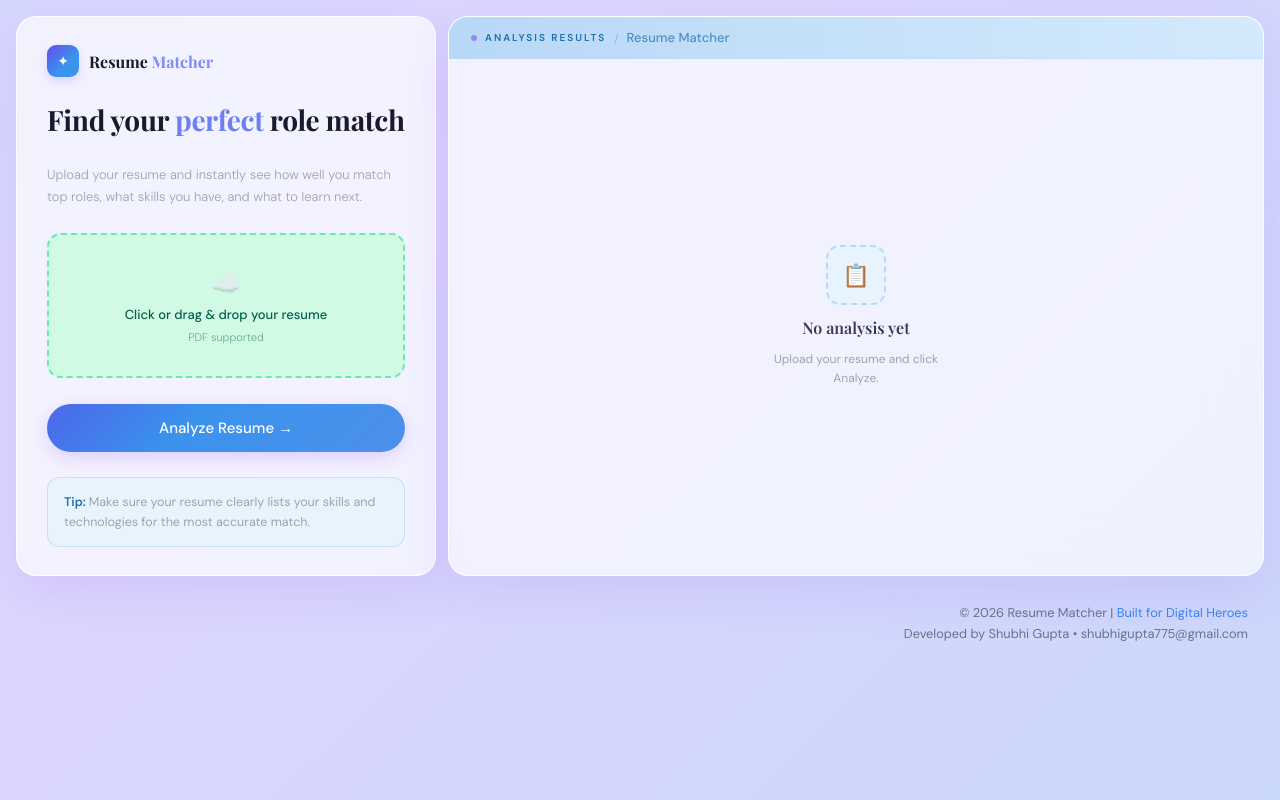
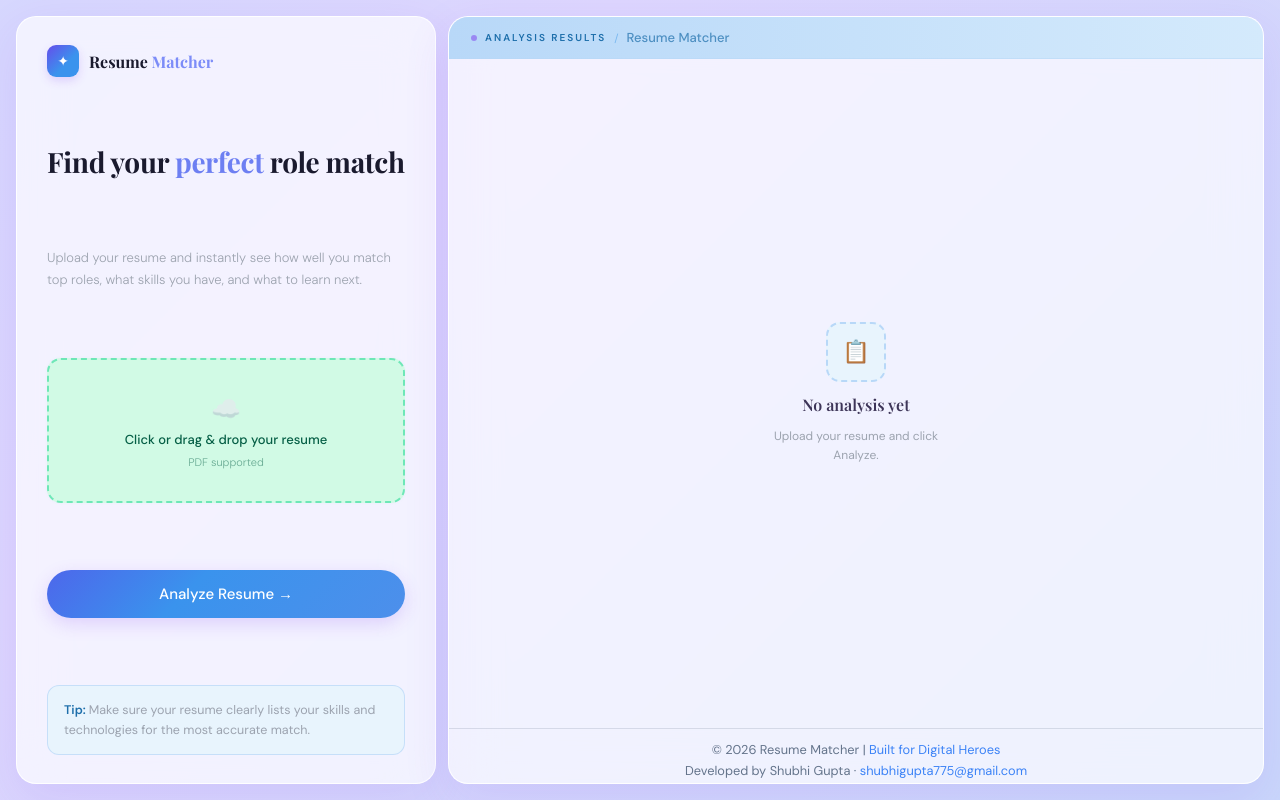
Before and after one commit to Shubhii05/cpp-resume-matcher, a React (Create React App) app in the folder resume-frontend/: page / in a window 1280 px wide. Built offline with nearby package versions, Linux system fonts and the light colour scheme.

Commit message:
fix: Move footer to right panel bottom with proper styling and mailto link

```diff
--- a/resume-frontend/src/App.css
+++ b/resume-frontend/src/App.css
@@ -677,40 +677,31 @@ body { font-family: 'DM Sans', sans-serif; -webkit-font-smoothing: antialiased;
   .loading-bar-track { width: 160px; }
 }
 
-/* ================= APP FOOTER ================= */
-.app-footer {
-  grid-column: 1 / -1;
-  text-align: right;
-  margin-top: 1rem;
-  padding-bottom: 1rem;
-  padding-right: 1rem;
+/* ================= PANEL FOOTER ================= */
+.panel-footer {
+  margin-top: auto;
+  border-top: 0.5px solid rgba(100, 116, 139, 0.2);
+  padding-top: 12px;
+  padding-bottom: 4px;
+  text-align: center;
   font-size: 0.8rem;
   color: #64748b;
   display: flex;
   flex-direction: column;
-  align-items: flex-end;
+  align-items: center;
   gap: 4px;
+  width: 100%;
 }
 
-.app-footer p {
+.panel-footer p {
   margin: 0;
 }
 
-.hero-link-button {
+.panel-footer a {
+  color: #3b82f6;
   text-decoration: none;
-  color: #3b82f6;
 }
 
-.hero-link-button:hover {
+.panel-footer a:hover {
   text-decoration: underline;
 }
-
-.hero-btn {
-  background: none;
-  border: none;
-  padding: 0;
-  color: inherit;
-  font: inherit;
-  cursor: pointer;
-  text-decoration: inherit;
-}
--- a/resume-frontend/src/App.js
+++ b/resume-frontend/src/App.js
@@ -66,6 +66,25 @@ function BestMatchCard({ role, percent, fitCategory }) {
   );
 }
 
+/* ================= PANEL FOOTER ================= */
+function PanelFooter() {
+  return (
+    <div className="panel-footer">
+      <p>
+        &copy; 2026 Resume Matcher |{" "}
+        <a href="https://digitalheroesco.com" target="_blank" rel="noopener noreferrer">
+          Built for Digital Heroes
+        </a>
+      </p>
+      <p>
+        Developed by Shubhi Gupta &middot;{" "}
+        <a href="mailto:shubhigupta775@gmail.com">shubhigupta775@gmail.com</a>
+      </p>
+    </div>
+  );
+}
+
+
 /* ================= ANIMATED LOADING STATE ================= */
 function LoadingState() {
   const steps = [
@@ -119,6 +138,7 @@ function LoadingState() {
           <div className="loading-bar-fill" />
         </div>
       </div>
+      <PanelFooter />
     </div>
   );
 }
@@ -138,6 +158,7 @@ function ResultPanel({ result, loading }) {
         <div className="empty-title">{title}</div>
         <div className="empty-sub">{sub}</div>
       </div>
+      <PanelFooter />
     </div>
   );
 
@@ -232,6 +253,7 @@ function ResultPanel({ result, loading }) {
           ) : <p className="no-skills" style={{ color: "#065f46" }}>No missing skills.</p>}
         </div>
       </div>
+      <PanelFooter />
     </div>
   );
 }
@@ -349,20 +371,6 @@ export default function App() {
     <div className="app">
       <UploadPanel onResult={setResult} onLoading={setLoading} loading={loading} />
       <ResultPanel result={result} loading={loading} />
-      <footer className="app-footer">
-        <p>
-          &copy; 2026 Resume Matcher |{" "}
-          <a
-            href="https://digitalheroesco.com"
-            target="_blank"
-            rel="noopener noreferrer"
-            className="hero-link-button"
-          >
-            <button type="button" className="hero-btn">Built for Digital Heroes</button>
-          </a>
-        </p>
-        <p>Developed by Shubhi Gupta &bull; shubhigupta775@gmail.com</p>
-      </footer>
     </div>
   );
 }
```
